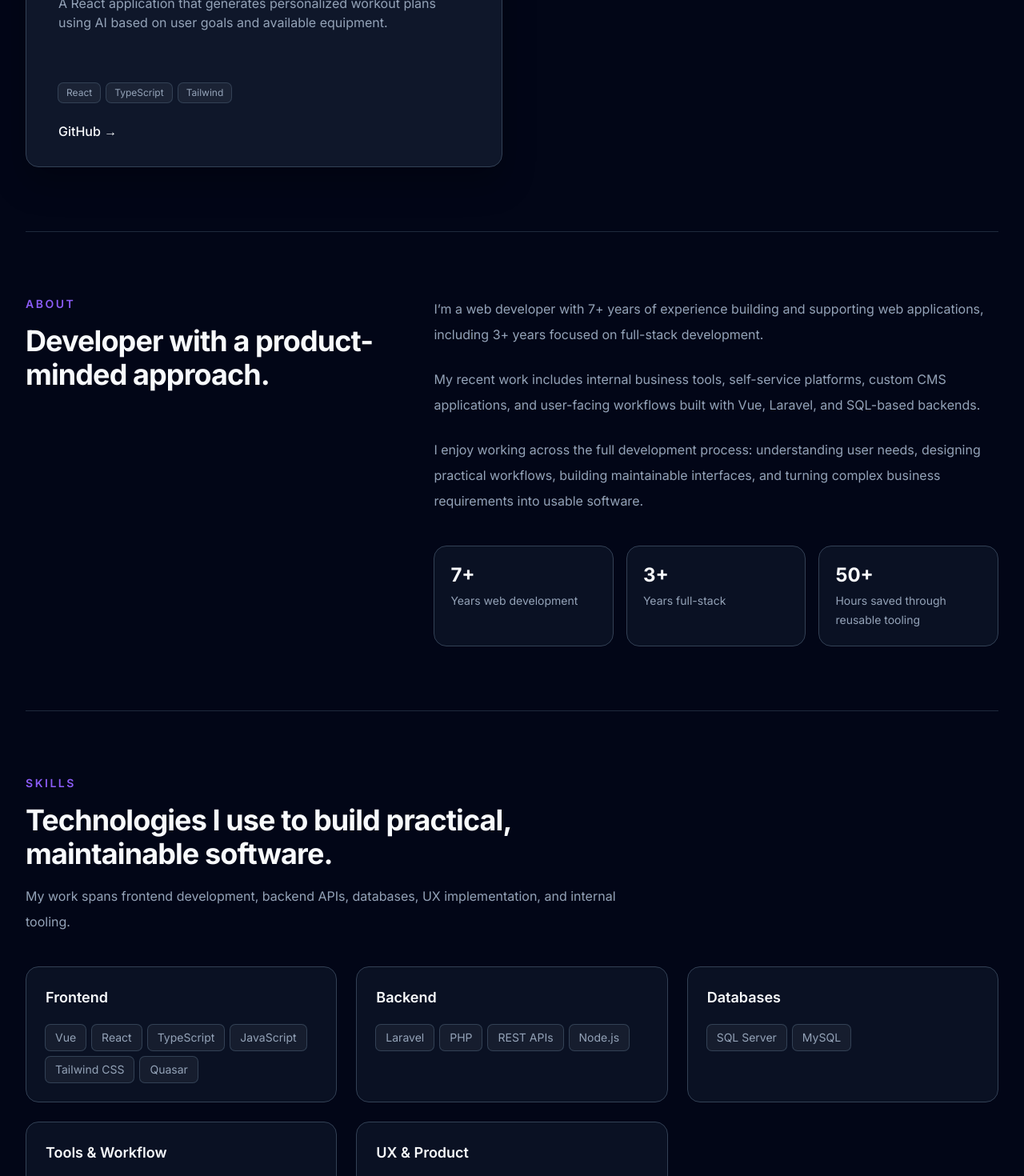
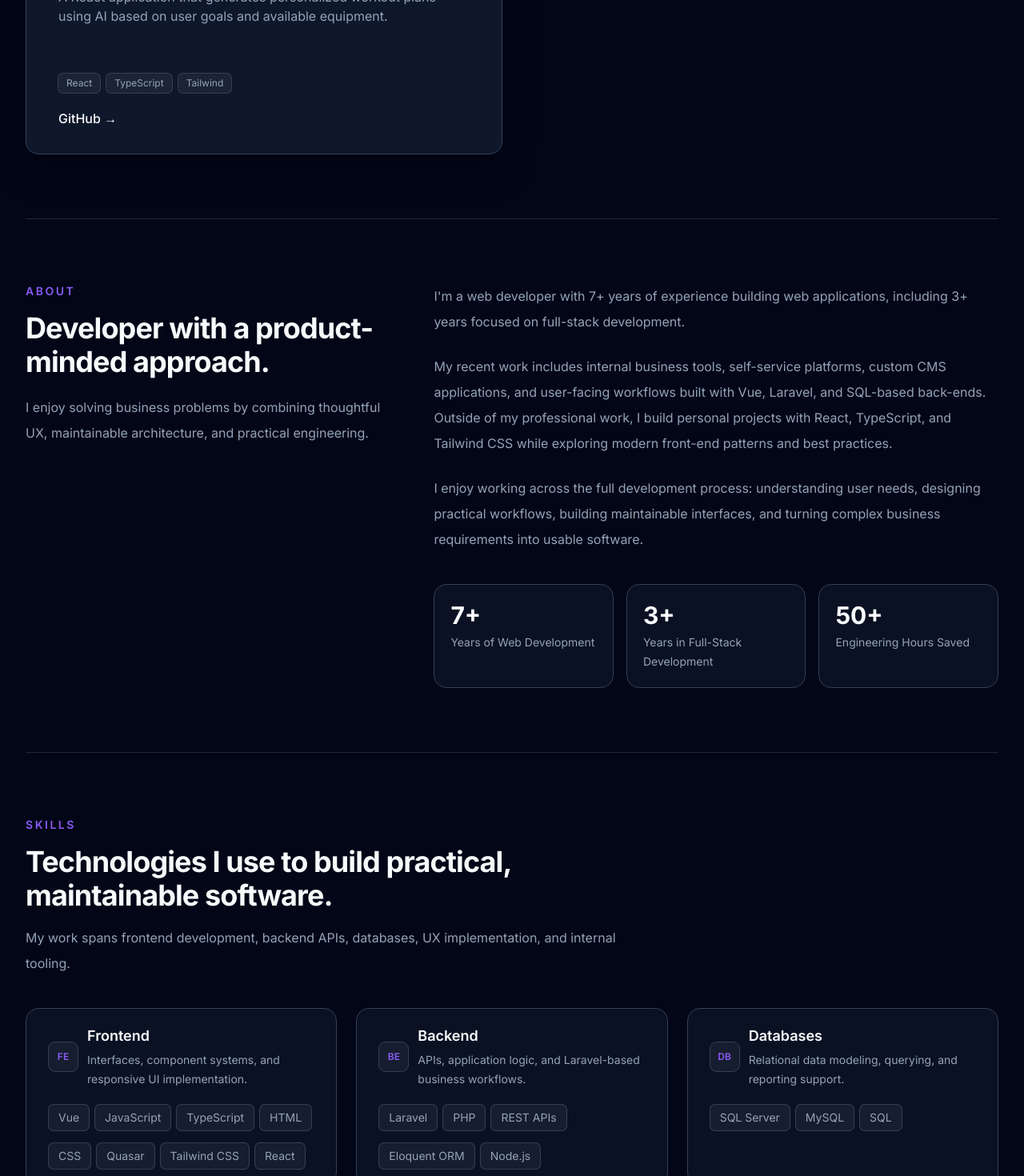
Before and after one commit to ashlee-seagle/developer-portfolio, a Vue app: page / in a window 1280 px wide. Shown: the part 2220-3690 px from the top of the page at 80% size. Built offline with nearby package versions, Linux system fonts and the light colour scheme.

Commit message:
refine typography, spacing, and about site content

```diff
--- a/src/components/SiteHeader.vue
+++ b/src/components/SiteHeader.vue
@@ -1,12 +1,15 @@
 <template>
     <header class="sticky top-0 z-50 border-b border-site-border/60 bg-site-bg/80 backdrop-blur-xl">
         <nav  aria-label="Primary navigation" class="site-container flex items-center justify-between py-4">
-          <a href="#" class="flex items-center gap-3 font-semibold">
-            <div class="flex h-9 w-9 items-center justify-center rounded-xl bg-brand text-white">
-              A
-            </div>
-            <span>Ashlee Seagle</span>
-          </a>
+          <RouterLink
+  to="/"
+  class="flex items-center gap-3 font-semibold"
+>
+  <div class="flex h-9 w-9 items-center justify-center rounded-xl bg-brand text-white">
+    A
+  </div>
+  <span>Ashlee Seagle</span>
+</RouterLink>
 
           <NavigationMenu />
 
--- a/src/components/projects/ProjectCard.vue
+++ b/src/components/projects/ProjectCard.vue
@@ -35,7 +35,7 @@
         {{ project.description }}
       </p>
 
-      <div class="mt-8 flex flex-wrap gap-2">
+      <div class="mt-7 flex flex-wrap gap-2">
         <TechBadge
           v-for="technology in project.technologies"
           :key="technology"
@@ -43,7 +43,7 @@
         />
       </div>
 
-      <div class="mt-6 flex flex-wrap gap-4 text-md font-medium">
+      <div class="mt-5 flex flex-wrap gap-4 text-md font-medium">
         <RouterLink
           v-if="project.caseStudyRoute"
           :to="project.caseStudyRoute"
--- a/src/components/projects/TechBadge.vue
+++ b/src/components/projects/TechBadge.vue
@@ -1,6 +1,6 @@
 // TODO: Add optional technology icon support via technology-to-icon mapping.
 <template>
-  <span class="rounded-md bg-white/5 px-2.5 py-1 text-xs text-site-muted ring-1 ring-site-border">
+  <span class="rounded-md bg-white/5 px-2.5 py-1 text-xs text-site-muted ring-1 ring-site-border transition-colors duration-200 hover:bg-white/10 hover:text-site-text">
     {{ label }}
   </span>
 </template>
--- a/src/sections/AboutSection.vue
+++ b/src/sections/AboutSection.vue
@@ -9,40 +9,39 @@
         <h2 class="section-title mt-4">
           Developer with a product-minded approach.
         </h2>
+
+        <p class="body-copy mt-5">
+          I enjoy solving business problems by combining thoughtful UX, maintainable architecture, and practical engineering.
+        </p>
       </div>
 
       <div class="body-copy space-y-6">
         <p>
-          I’m a web developer with 7+ years of experience building and supporting web
-          applications, including 3+ years focused on full-stack development.
+          I'm a web developer with 7+ years of experience building web applications, including 3+ years focused on full-stack development.
         </p>
 
         <p>
-          My recent work includes internal business tools, self-service platforms,
-          custom CMS applications, and user-facing workflows built with Vue, Laravel,
-          and SQL-based backends.
+            My recent work includes internal business tools, self-service platforms, custom CMS applications, and user-facing workflows built with Vue, Laravel, and SQL-based back-ends. Outside of my professional work, I build personal projects with React, TypeScript, and Tailwind CSS while exploring modern front-end patterns and best practices.
         </p>
 
         <p>
-          I enjoy working across the full development process: understanding user needs,
-          designing practical workflows, building maintainable interfaces, and turning
-          complex business requirements into usable software.
+          I enjoy working across the full development process: understanding user needs, designing practical workflows, building maintainable interfaces, and turning complex business requirements into usable software.
         </p>
 
         <div class="grid gap-4 pt-4 sm:grid-cols-3">
           <div class="card-surface p-5">
-            <p class="text-2xl font-bold text-site-text">7+</p>
-            <p class="caption-copy mt-1">Years web development</p>
+            <p class="text-3xl font-bold text-site-text">7+</p>
+            <p class="caption-copy mt-1">Years of Web Development</p>
           </div>
 
           <div class="card-surface p-5">
-            <p class="text-2xl font-bold text-site-text">3+</p>
-            <p class="caption-copy mt-1">Years full-stack</p>
+            <p class="text-3xl font-bold text-site-text">3+</p>
+            <p class="caption-copy mt-1">Years in Full-Stack Development</p>
           </div>
 
           <div class="card-surface p-5">
-            <p class="text-2xl font-bold text-site-text">50+</p>
-            <p class="caption-copy mt-1">Hours saved through reusable tooling</p>
+            <p class="text-3xl font-bold text-site-text">50+</p>
+            <p class="caption-copy mt-1">Engineering Hours Saved</p>
           </div>
         </div>
       </div>
--- a/src/sections/ContactSection.vue
+++ b/src/sections/ContactSection.vue
@@ -1,6 +1,6 @@
 <template>
   <section id="contact" class="section-block border-t border-site-border/60">
-    <div class="rounded-card border border-site-border bg-site-surface/80 p-8 shadow-card sm:p-10">
+    <div class="rounded-card border border-site-border bg-site-surface/80 px-7 py-7 shadow-card sm:px-9 sm:py-8">
       <div class="grid gap-8 lg:grid-cols-[1.1fr_0.9fr] lg:items-center">
         <div>
           <p class="eyebrow-label">
@@ -8,7 +8,7 @@
           </p>
 
           <h2 class="section-title mt-4">
-            Interested in working together?
+            Let’s build thoughtful software together.
           </h2>
 
           <p class="body-copy mt-4 max-w-2xl">
@@ -17,11 +17,11 @@
           </p>
         </div>
 
-        <div class="flex flex-col gap-4 sm:flex-row lg:justify-end">
+        <div class="flex flex-col gap-3 sm:flex-row lg:items-center lg:justify-end">
 
           <a
             href="https://www.linkedin.com/in/ashleeseagle/"
-            class="button-secondary hover:border-site-muted hover:bg-white/5"
+            class="button-secondary min-w-32 px-7 hover:border-site-muted hover:bg-white/5 hover:text-white"
             target="_blank"
             rel="noopener noreferrer"
           >
@@ -30,7 +30,7 @@
 
           <a
             href="https://github.com/ashlee-seagle/"
-            class="button-secondary hover:border-site-muted hover:bg-white/5"
+            class="button-secondary min-w-32 px-7 hover:border-site-muted hover:bg-white/5 hover:text-white"
             target="_blank"
             rel="noopener noreferrer"
           >
--- a/src/sections/ProjectSection.vue
+++ b/src/sections/ProjectSection.vue
@@ -65,7 +65,7 @@
   title: 'Reusable Front-end Platform',
   type: 'professional',
   description:
-    'An internal frontend platform with reusable layouts, components, and templates that standardized new applications and saved 50+ engineering hours.',
+    'An internal front-end platform with reusable layouts, components, and templates that standardized new applications and saved 50+ engineering hours.',
   technologies: ['Laravel', 'Vue 3', 'Quasar', 'Vue Router'],
   caseStudyRoute: '/projects/reusable-frontend-platform',
   image: blankStarterShellImage,
--- a/src/sections/SkillsSection.vue
+++ b/src/sections/SkillsSection.vue
@@ -1,6 +1,6 @@
 <template>
   <section id="skills" class="section-block border-t border-site-border/60">
-    <div class="section-header">
+    <div class="section-header max-w-3xl">
       <p class="eyebrow-label">
         Skills
       </p>
@@ -19,17 +19,29 @@
       <div
         v-for="group in skillGroups"
         :key="group.title"
-        class="card-surface p-6"
+        class="card-surface px-7 py-5 transition-colors duration-200 hover:bg-site-surface/80"
       >
-        <h3 class="card-title">
-          {{ group.title }}
-        </h3>
+        <div class="flex items-center gap-3">
+          <span class="flex h-9 w-9 shrink-0 items-center justify-center rounded-lg bg-white/5 text-xs font-semibold text-brand ring-1 ring-site-border">
+            {{ group.icon }}
+          </span>
 
-        <div class="mt-5 flex flex-wrap gap-2">
+          <div>
+            <h3 class="card-title">
+              {{ group.title }}
+            </h3>
+
+            <p class="caption-copy mt-1">
+              {{ group.description }}
+            </p>
+          </div>
+        </div>
+
+        <div class="mt-5 flex flex-wrap gap-x-2 gap-y-4">
           <span
             v-for="skill in group.skills"
             :key="skill"
-            class="rounded-md bg-white/5 px-3 py-1.5 text-sm text-site-muted ring-1 ring-site-border"
+            class="rounded-md bg-white/5 px-3 py-1.5 text-sm text-site-muted ring-1 ring-site-border transition-colors duration-200 hover:bg-white/10 hover:text-site-text"
           >
             {{ skill }}
           </span>
@@ -43,22 +55,32 @@
 const skillGroups = [
   {
     title: 'Frontend',
-    skills: ['Vue', 'React', 'TypeScript', 'JavaScript', 'Tailwind CSS', 'Quasar'],
+    icon: 'FE',
+    description: 'Interfaces, component systems, and responsive UI implementation.',
+    skills: ['Vue', 'JavaScript', 'TypeScript', 'HTML', 'CSS', 'Quasar', 'Tailwind CSS', 'React'],
   },
   {
     title: 'Backend',
-    skills: ['Laravel', 'PHP', 'REST APIs', 'Node.js'],
+    icon: 'BE',
+    description: 'APIs, application logic, and Laravel-based business workflows.',
+    skills: ['Laravel', 'PHP', 'REST APIs', 'Eloquent ORM', 'Node.js'],
   },
   {
     title: 'Databases',
-    skills: ['SQL Server', 'MySQL'],
+    icon: 'DB',
+    description: 'Relational data modeling, querying, and reporting support.',
+    skills: ['SQL Server', 'MySQL', 'SQL'],
   },
   {
     title: 'Tools & Workflow',
+    icon: 'TW',
+    description: 'Project coordination, version control, and development tooling.',
     skills: ['Git', 'GitHub', 'GitHub Projects', 'Agile', 'Vite'],
   },
   {
     title: 'UX & Product',
+    icon: 'UX',
+    description: 'Workflow design, requirements discovery, and accessible UI decisions.',
     skills: ['UI Implementation', 'Workflow Design', 'Requirements Gathering', 'Accessibility'],
   },
 ]
```
Also changed, not shown: src/components/case-study/CaseStudyHero.vue (added, +79 -0 lines), src/pages/ReusableFrontendPlatformCaseStudy.vue (+11 -45 lines), src/pages/SelfServiceEventCaseStudy.vue (+11 -49 lines).
